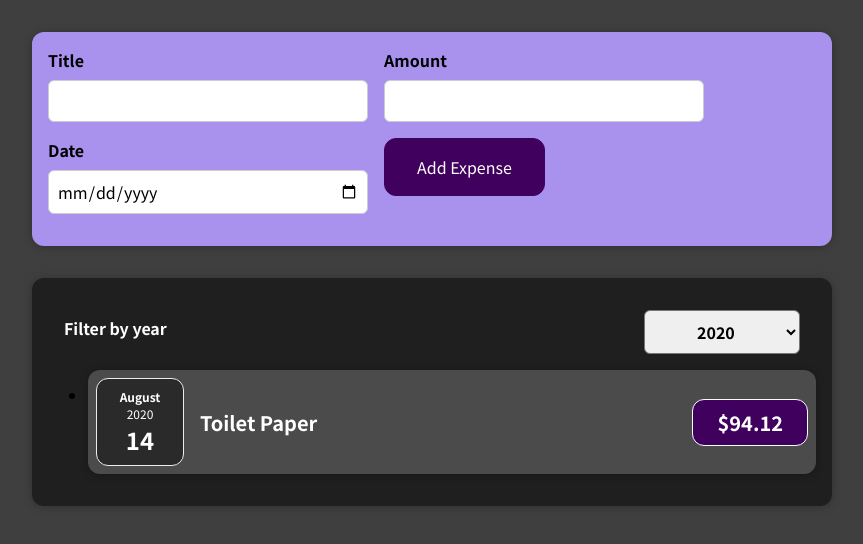
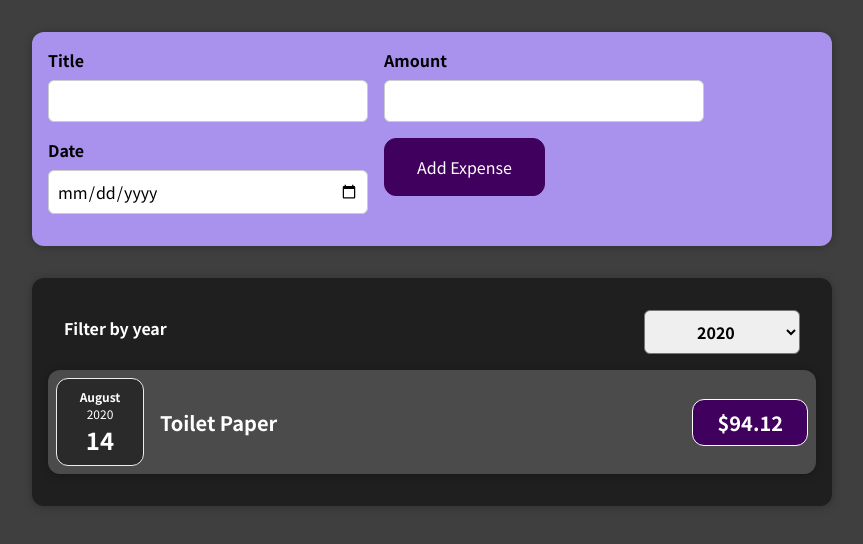
Before and after one commit to naraeseoWeb/react-complete-guide, a React (Create React App) app: page / in a window 1280 px wide. Shown: the top 544 px of the page, without its empty margins (208-1071 px from the left). Built offline with nearby package versions, Linux system fonts and the light colour scheme; the HTML template or start-up script is replaced by a standard one.

Commit message:
조건식을 사용해 간단하게 화면 표현 하는 법

```diff
--- a/src/components/Expenses/ExpenseItem.jsx
+++ b/src/components/Expenses/ExpenseItem.jsx
@@ -4,7 +4,6 @@
 
 const ExpenseItem = (props) => {
   return (
-    <li>
     <Card className='expense-item'>
       <ExpenseDate date={props.date} />
       <div className='expense-item__description'>
@@ -12,7 +11,6 @@
         <div className='expense-item__price'>${props.amount}</div>
       </div>
     </Card>
-    </li>
   );
 };
 
--- a/src/components/Expenses/Expenses.jsx
+++ b/src/components/Expenses/Expenses.jsx
@@ -15,6 +15,19 @@
     return expense.date.getFullYear().toString() === filteredYear;
   });
 
+  let expensesContent = <p>No expenses found.</p>;
+
+  if (filteredExpenses.length > 0) {
+    expensesContent = filteredExpenses.map((expense) => (
+      <ExpenseItem
+        title={expense.title}
+        amount={expense.amount}
+        date={expense.date}
+        key={expense.id}
+      />
+    ));
+  }
+
   return (
     <div>
       <Card className='expenses'>
@@ -22,16 +35,7 @@
           selected={filteredYear}
           onChangeFilter={filterChangeHandler}
         />
-        <ul>
-          {filteredExpenses.map((expense) => (
-            <ExpenseItem
-              title={expense.title}
-              amount={expense.amount}
-              date={expense.date}
-              key={expense.id}
-            />
-          ))}
-        </ul>
+        {expensesContent}
       </Card>
     </div>
   );
```
Lines whose indentation alone changed are shown as unchanged.
